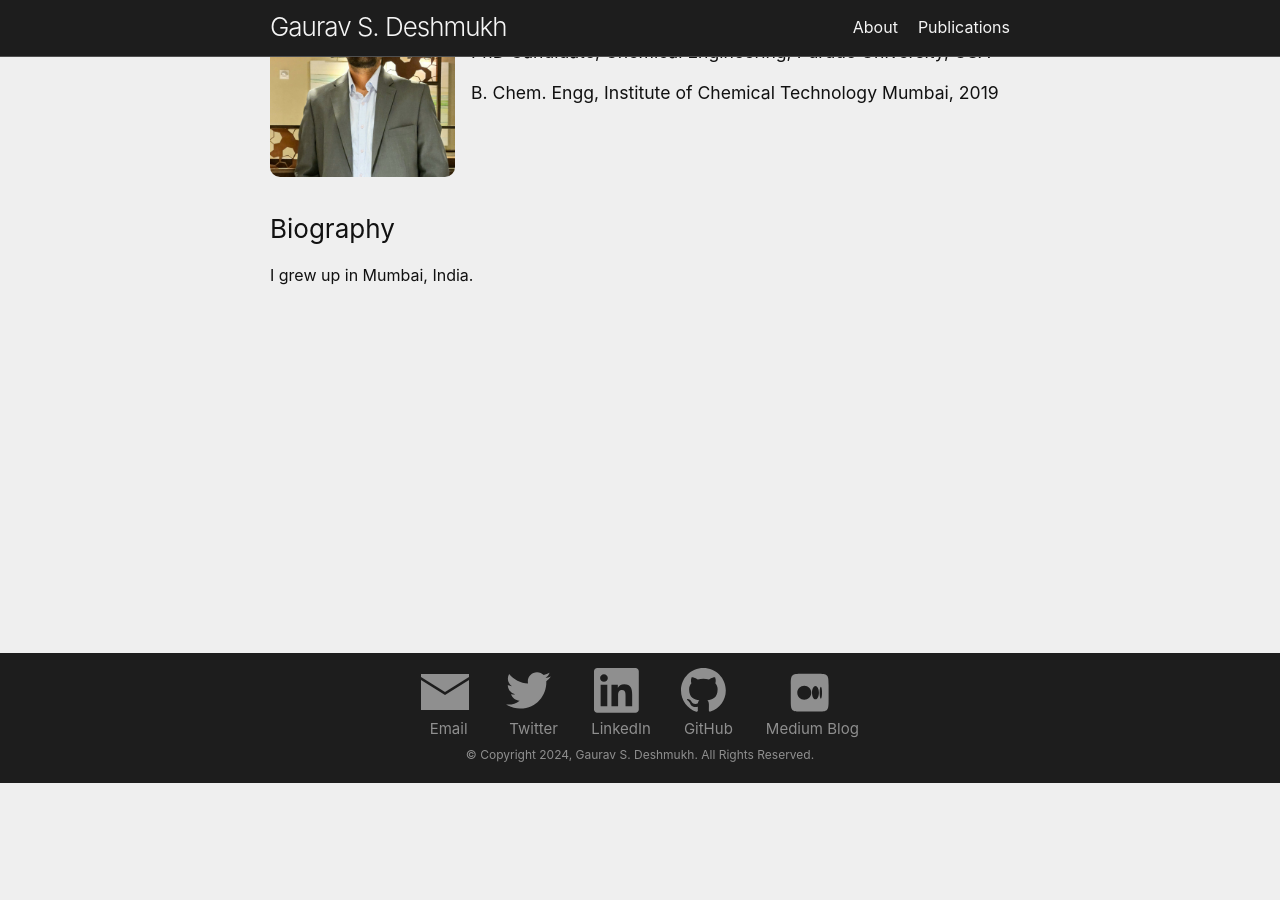
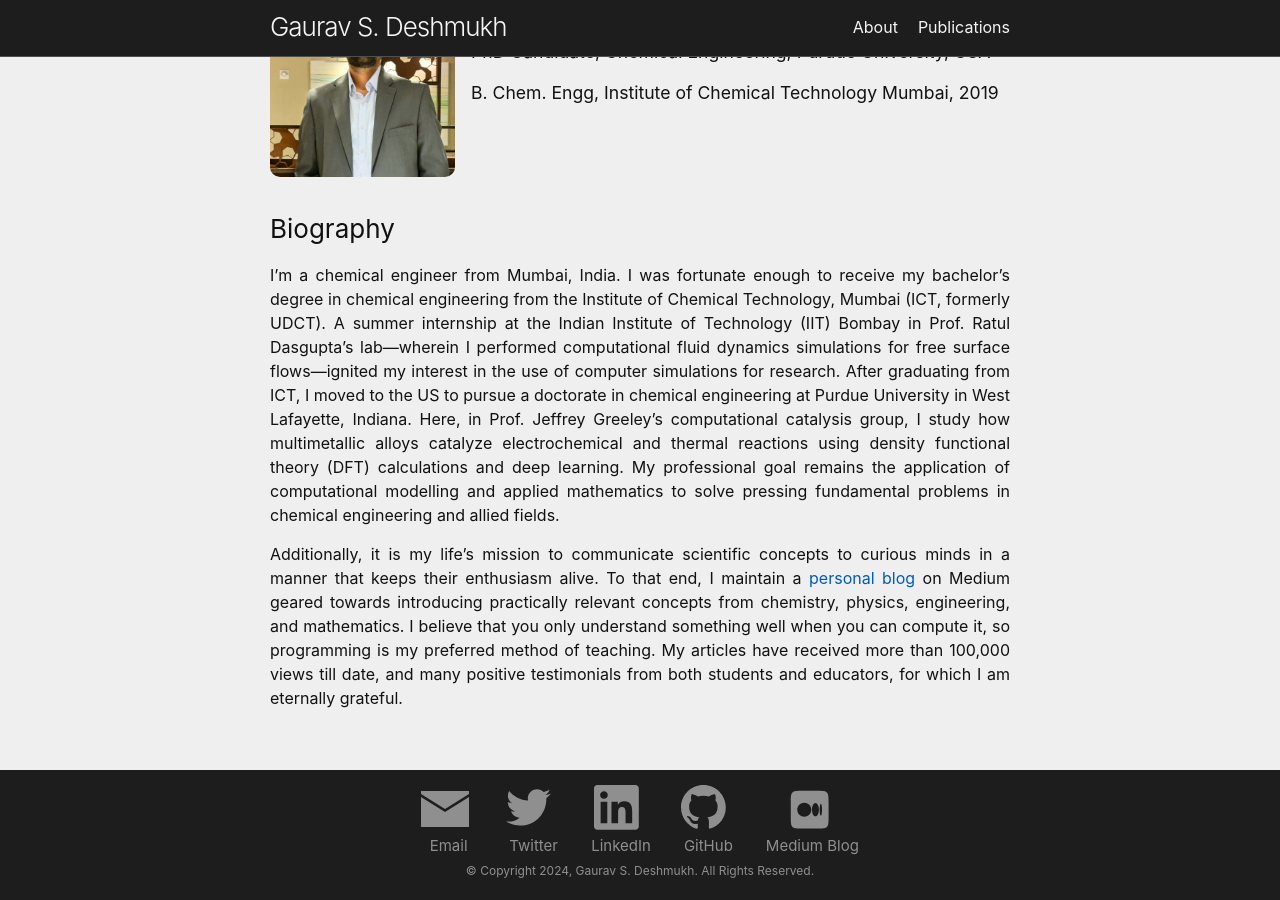
Before and after one commit to gauravsdeshmukh/gauravsdeshmukh.github.io, a Jekyll site: the page built from about.markdown, in a window 1280 px wide and 900 px high, scrolled down 182 px. Built offline with Jekyll 4.4.1, drawn with Linux system fonts in a browser that asks for light colours; before the commit the page ends 965 px from its top, so only the background shows below that.

Commit message:
Changed about and homepage

```diff
--- a/about.markdown
+++ b/about.markdown
@@ -21,6 +21,29 @@ B. Chem. Engg, Institute of Chemical Technology Mumbai, 2019
 
 ### Biography
 
-I grew up in Mumbai, India.
+I'm a chemical engineer from Mumbai, India. I was fortunate enough to receive my
+bachelor's degree in chemical engineering from the Institute of Chemical Technology,
+Mumbai (ICT, formerly UDCT). A summer internship at the Indian Institute of Technology (IIT)
+Bombay in Prof. Ratul Dasgupta's lab---wherein I performed computational fluid dynamics
+simulations for free surface flows---ignited my interest in the use of computer simulations
+for research. After graduating from ICT, I moved to the US to pursue
+a doctorate in chemical engineering at Purdue University in West Lafayette, Indiana.
+Here, in Prof. Jeffrey Greeley's computational catalysis group, I study how multimetallic
+alloys catalyze electrochemical and thermal reactions using density functional theory (DFT)
+calculations and deep learning. My professional goal remains the application of computational modelling
+and applied mathematics to solve pressing fundamental problems in chemical engineering and
+allied fields.
+{: .justify}
+
+Additionally, it is my life's mission to communicate scientific concepts
+to curious minds in a manner that keeps their enthusiasm alive. To that end, I maintain a
+[personal blog](https://medium.com/@ChemAndCode) on Medium geared towards introducing
+practically relevant concepts from chemistry, physics, engineering, and mathematics.
+I believe that you only understand something well when you can compute it, so programming is my
+preferred method of teaching. My articles have received more than 100,000 views till date, and
+many positive testimonials from both students and educators, for which I am eternally grateful.
+{: .justify}
+
+
 
 [jekyll-organization]: https://github.com/jekyll
--- a/assets/main.scss
+++ b/assets/main.scss
@@ -45,3 +45,7 @@
     justify-content: center;
     font-size: 0.8em;
 }
+
+.justify{
+    text-align: justify;
+}
--- a/index.markdown
+++ b/index.markdown
@@ -2,5 +2,6 @@
 # Feel free to add content and custom Front Matter to this file.
 # To modify the layout, see https://jekyllrb.com/docs/themes/#overriding-theme-defaults
 
-layout: home
+layout: page
 ---
+Website is under construction.
```
